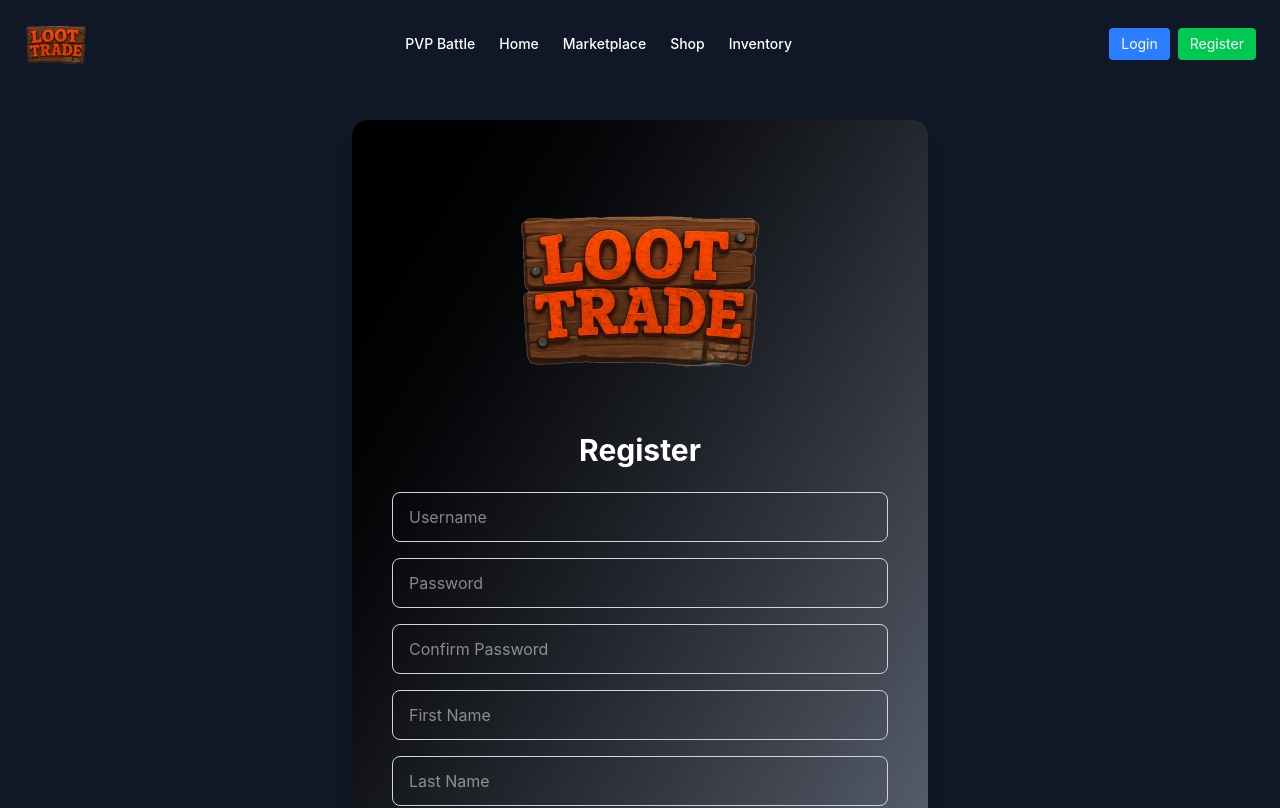
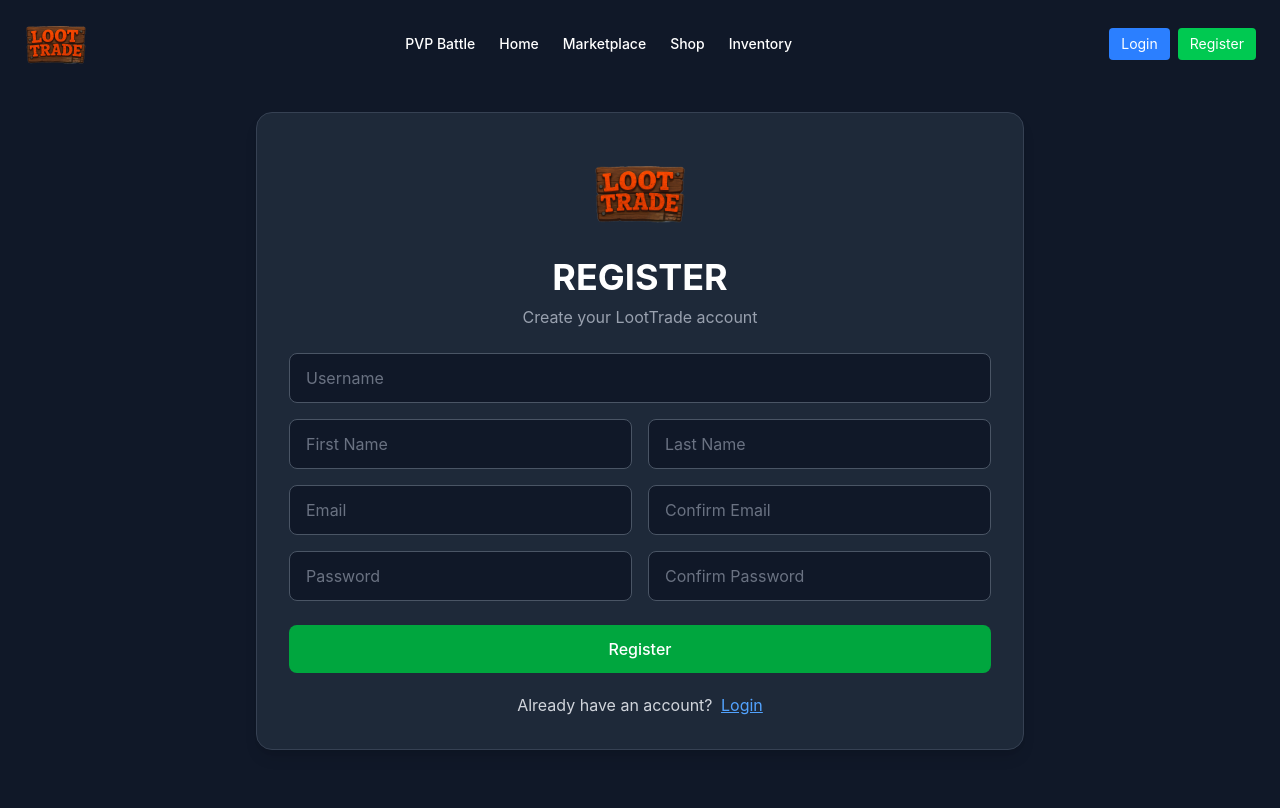
Before and after one commit to Notsojyss/loottrade_vue, a Vue app: page /registrationform in a window 1280 px wide. Shown: the top 808 px of the page. Built offline with nearby package versions, Linux system fonts and the light colour scheme; no server answers.

Commit message:
Fix Design for login/registering forms

```diff
--- a/src/components/Forms/loginform.vue
+++ b/src/components/Forms/loginform.vue
@@ -53,46 +53,61 @@ export default {
 </script>
 
 <template>
-  <div v-if="!authStore.user" class="min-h-screen bg-gray-900 flex items-center justify-center px-4 py-8">
-    <div
-        class="forms w-full max-w-md sm:max-w-lg md:max-w-xl rounded-2xl bg-gradient-to-br from-black to-gray-500 p-6 sm:p-8 md:p-10 text-center shadow-xl"
-    >
+  <div v-if="!authStore.user" class="mx-auto bg-gray-900 px-4 py-6 text-white flex items-center justify-center">
+    <div class="w-full max-w-md sm:max-w-lg">
+
+      <!-- Title -->
+      <h1 class="mb-8 text-center text-3xl font-bold sm:text-4xl">
+        SIGN IN
+      </h1>
+
+      <!-- Card -->
+      <div class="rounded-2xl border border-gray-700 bg-gray-800 p-5 shadow-lg sm:p-6">
+
+        <!-- Logo -->
+        <div class="mb-6 flex justify-center">
           <img
-          alt="Vue logo"
-          class="logo mx-auto mb-4 w-40 sm:w-52 md:w-64 h-auto"
+              alt="LootTrade Logo"
+              class="h-20 w-auto sm:h-24"
               src="../../assets/LTlogo.png"
           />
+        </div>
 
-      <h1 class="mb-6 text-2xl sm:text-3xl font-bold text-white">Sign In</h1>
-
+        <!-- Inputs -->
         <div class="flex flex-col gap-4">
           <input
               v-model="logindata.username"
               placeholder="Username"
-            class="w-full rounded-lg border border-gray-300 px-4 py-3 text-sm sm:text-base outline-none focus:border-blue-500"
+              class="w-full rounded-lg border border-gray-600 bg-gray-900 px-4 py-3 text-white outline-none placeholder:text-gray-500 focus:border-blue-500"
           />
 
           <input
               v-model="logindata.password"
               placeholder="Password"
               type="password"
-            class="w-full rounded-lg border border-gray-300 px-4 py-3 text-sm sm:text-base outline-none focus:border-blue-500"
+              class="w-full rounded-lg border border-gray-600 bg-gray-900 px-4 py-3 text-white outline-none placeholder:text-gray-500 focus:border-blue-500"
           />
 
           <button
               @click="loginUser"
-            class="w-full rounded-lg bg-blue-600 px-4 py-3 text-sm sm:text-base font-semibold text-white hover:bg-blue-700 transition"
+              class="w-full rounded-lg bg-blue-600 px-4 py-3 font-medium text-white transition hover:bg-blue-700"
           >
             Login
           </button>
         </div>
 
-      <p class="login-link mt-5 text-sm sm:text-base text-white">
+        <!-- Footer -->
+        <p class="mt-6 text-center text-sm text-gray-300">
           Don't have an account?
-        <router-link class="registertxt ml-1 text-blue-300 hover:text-blue-400 underline" to="/registrationform">
+          <router-link
+              class="ml-1 text-blue-400 hover:text-blue-300 underline"
+              to="/registrationform"
+          >
             Register
           </router-link>
         </p>
+
+      </div>
     </div>
   </div>
 </template>
--- a/src/components/Forms/registrationform.vue
+++ b/src/components/Forms/registrationform.vue
@@ -80,26 +80,56 @@ export default {
 </script>
 
 <template>
-  <div class="min-h-screen bg-gray-900 flex items-center justify-center px-4 py-8">
-    <div
-        class="forms w-full max-w-md sm:max-w-lg md:max-w-xl rounded-2xl bg-gradient-to-br from-black to-gray-500 p-6 sm:p-8 md:p-10 text-center shadow-xl"
-    >
-      <!-- Logo -->
+  <div class="mx-auto bg-gray-900 px-4 py-6 text-white">
+    <div class="mx-auto flex max-w-3xl items-center justify-center">
+      <div class="w-full rounded-2xl border border-gray-700 bg-gray-800 p-5 shadow-lg sm:p-6 md:p-8">
+        <!-- Header -->
+        <div class="mb-6 text-center">
+          <div class="mb-4 flex justify-center">
             <img
-          alt="Vue logo"
-          class="logo mx-auto mb-4 w-40 sm:w-52 md:w-64 h-auto"
+                alt="LootTrade Logo"
+                class="h-20 w-auto sm:h-24"
                 src="../../assets/LTlogo.png"
             />
+          </div>
+          <h1 class="text-3xl font-bold sm:text-4xl">REGISTER</h1>
+          <p class="mt-2 text-sm text-gray-400 sm:text-base">
+            Create your LootTrade account
+          </p>
+        </div>
 
-      <!-- Title -->
-      <h1 class="mb-6 text-2xl sm:text-3xl font-bold text-white">Register</h1>
-
-      <!-- Inputs -->
-      <div class="flex flex-col gap-4">
+        <!-- Form -->
+        <div class="grid grid-cols-1 gap-4 sm:grid-cols-2">
           <input
               v-model="form.username"
               placeholder="Username"
-            class="w-full rounded-lg border border-gray-300 px-4 py-3 text-sm sm:text-base outline-none focus:border-blue-500"
+              class="w-full rounded-lg border border-gray-600 bg-gray-900 px-4 py-3 text-white outline-none placeholder:text-gray-500 focus:border-blue-500 sm:col-span-2"
+          />
+
+          <input
+              v-model="form.first_name"
+              placeholder="First Name"
+              class="w-full rounded-lg border border-gray-600 bg-gray-900 px-4 py-3 text-white outline-none placeholder:text-gray-500 focus:border-blue-500"
+          />
+
+          <input
+              v-model="form.last_name"
+              placeholder="Last Name"
+              class="w-full rounded-lg border border-gray-600 bg-gray-900 px-4 py-3 text-white outline-none placeholder:text-gray-500 focus:border-blue-500"
+          />
+
+          <input
+              v-model="form.email"
+              placeholder="Email"
+              type="email"
+              class="w-full rounded-lg border border-gray-600 bg-gray-900 px-4 py-3 text-white outline-none placeholder:text-gray-500 focus:border-blue-500"
+          />
+
+          <input
+              v-model="form.confirmEmail"
+              placeholder="Confirm Email"
+              type="email"
+              class="w-full rounded-lg border border-gray-600 bg-gray-900 px-4 py-3 text-white outline-none placeholder:text-gray-500 focus:border-blue-500"
           />
 
           <input
@@ -107,7 +137,7 @@ export default {
               placeholder="Password"
               type="password"
               minlength="8"
-            class="w-full rounded-lg border border-gray-300 px-4 py-3 text-sm sm:text-base outline-none focus:border-blue-500"
+              class="w-full rounded-lg border border-gray-600 bg-gray-900 px-4 py-3 text-white outline-none placeholder:text-gray-500 focus:border-blue-500"
           />
 
           <input
@@ -115,49 +145,23 @@ export default {
               placeholder="Confirm Password"
               type="password"
               minlength="8"
-            class="w-full rounded-lg border border-gray-300 px-4 py-3 text-sm sm:text-base outline-none focus:border-blue-500"
+              class="w-full rounded-lg border border-gray-600 bg-gray-900 px-4 py-3 text-white outline-none placeholder:text-gray-500 focus:border-blue-500"
           />
-
-        <input
-            v-model="form.first_name"
-            placeholder="First Name"
-            class="w-full rounded-lg border border-gray-300 px-4 py-3 text-sm sm:text-base outline-none focus:border-blue-500"
-        />
-
-        <input
-            v-model="form.last_name"
-            placeholder="Last Name"
-            class="w-full rounded-lg border border-gray-300 px-4 py-3 text-sm sm:text-base outline-none focus:border-blue-500"
-        />
-
-        <input
-            v-model="form.email"
-            placeholder="Email"
-            type="email"
-            class="w-full rounded-lg border border-gray-300 px-4 py-3 text-sm sm:text-base outline-none focus:border-blue-500"
-        />
-
-        <input
-            v-model="form.confirmEmail"
-            placeholder="Confirm Email"
-            type="email"
-            class="w-full rounded-lg border border-gray-300 px-4 py-3 text-sm sm:text-base outline-none focus:border-blue-500"
-        />
+        </div>
 
         <!-- Button -->
         <button
             @click="registerUser"
-            class="w-full rounded-lg bg-green-600 px-4 py-3 text-sm sm:text-base font-semibold text-white hover:bg-green-700 transition"
+            class="mt-6 w-full rounded-lg bg-green-600 px-4 py-3 font-medium text-white transition hover:bg-green-700"
         >
           Register
         </button>
-      </div>
 
         <!-- Footer -->
-      <p class="login-link mt-5 text-sm sm:text-base text-white">
+        <p class="mt-5 text-center text-sm text-gray-300 sm:text-base">
           Already have an account?
           <router-link
-            class="logintxt ml-1 text-blue-300 hover:text-blue-400 underline"
+              class="ml-1 text-blue-400 hover:text-blue-300 underline"
               to="/loginform"
           >
             Login
@@ -165,4 +169,5 @@ export default {
         </p>
       </div>
     </div>
+  </div>
 </template>
```
Lines whose indentation alone changed are shown as unchanged.
